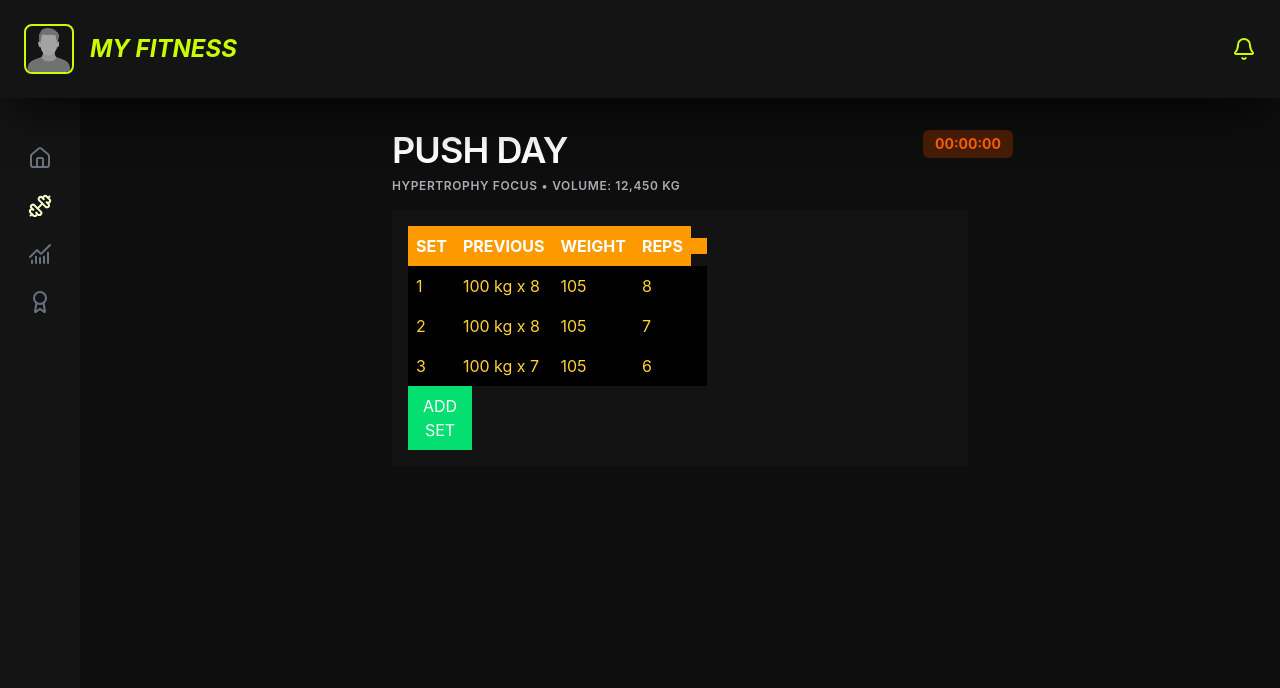
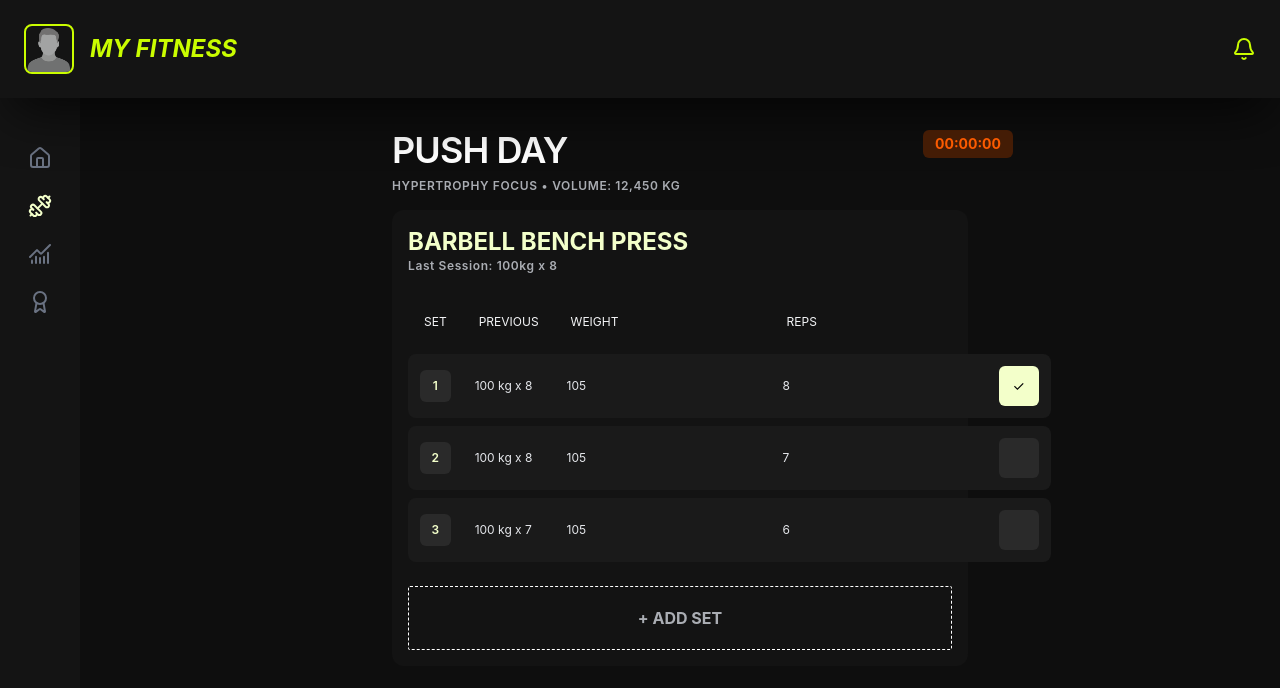
Before and after one commit to LuisAguiarGIT/myFitness, a Next.js app: page /WorkoutLog in a window 1280 px wide. Shown: the top 688 px of the page. Built offline with nearby package versions, Linux system fonts and the light colour scheme.

Commit message:
Polishing up table styling and functionality

```diff
--- a/src/components/WorkoutTable.tsx
+++ b/src/components/WorkoutTable.tsx
@@ -1,13 +1,12 @@
 'use client';
 
 import {
-  ColumnDef,
   createColumnHelper,
   flexRender,
   getCoreRowModel,
   useReactTable,
 } from '@tanstack/react-table';
-import { useState } from 'react';
+import { useState, useMemo } from 'react';
 
 export type Set = {
   set: number;
@@ -18,17 +17,23 @@ export type Set = {
 };
 
 const setsArray = [
-  { set: 1, previous: '100 kg x 8', weight: 105, reps: 8, done: false },
+  { set: 1, previous: '100 kg x 8', weight: 105, reps: 8, done: true },
   { set: 2, previous: '100 kg x 8', weight: 105, reps: 7, done: false },
   { set: 3, previous: '100 kg x 7', weight: 105, reps: 6, done: false },
 ];
 
+export default function WorkoutTable() {
   const columnHelper = createColumnHelper<Set>();
 
-const columns = [
+  const columns = useMemo(
+    () => [
       columnHelper.accessor('set', {
         header: () => 'SET',
-    cell: (info) => info.getValue(),
+        cell: (info) => (
+          <div className="bg-[#2A2A2A] text-center rounded-md py-2 font-semibold text-[#F3FFCA]">
+            {info.getValue()}
+          </div>
+        ),
       }),
       columnHelper.accessor('previous', {
         header: () => 'PREVIOUS',
@@ -36,19 +41,62 @@ const columns = [
       }),
       columnHelper.accessor('weight', {
         header: () => 'WEIGHT',
-    cell: (info) => info.getValue(),
+        cell: (info) => {
+          const value = info.getValue();
+          const rowIndex = info.row.index;
+
+          return (
+            <input
+              type="number"
+              value={value}
+              onChange={(e) =>
+                updateSet(rowIndex, 'weight', Number(e.target.value))
+              }
+            />
+          );
+        },
       }),
       columnHelper.accessor('reps', {
         header: () => 'REPS',
-    cell: (info) => info.getValue(),
+        cell: (info) => {
+          const value = info.getValue();
+          const rowIndex = info.row.index;
+
+          return (
+            <input
+              type="number"
+              value={value}
+              onChange={(e) =>
+                updateSet(rowIndex, 'reps', Number(e.target.value))
+              }
+            />
+          );
+        },
       }),
       columnHelper.accessor('done', {
-    header: () => '',
-    cell: (info) => info.getValue(),
+        header: () => null,
+        cell: (info) => {
+          const value = info.getValue();
+          const rowIndex = info.row.index;
+
+          return (
+            <div className="flex justify-center">
+              <div
+                onClick={() => updateSet(rowIndex, 'done', !value)}
+                className={`w-10 h-10 rounded-md flex items-center justify-center text-sm
+            ${value ? 'bg-[#F3FFCA] text-black' : 'bg-[#2A2A2A] text-transparent'}
+          `}
+              >
+                ✓
+              </div>
+            </div>
+          );
+        },
       }),
-];
+    ],
+    [],
+  );
 
-export default function WorkoutTable() {
   const [sets, setSets] = useState(setsArray);
   const table = useReactTable({
     data: sets,
@@ -57,13 +105,29 @@ export default function WorkoutTable() {
     getCoreRowModel: getCoreRowModel(),
   });
 
+  function updateSet<K extends keyof Set>(
+    index: number,
+    key: K,
+    value: Set[K],
+  ) {
+    setSets((prev) =>
+      prev.map((row, i) => (i === index ? { ...row, [key]: value } : row)),
+    );
+  }
+
+  function getPreviousVolume() {
+    const getLastSet = sets[sets.length - 1];
+
+    return `${getLastSet.weight} kg x ${getLastSet.reps}`;
+  }
+
   function addNewSet() {
     const getSetNumber =
       sets.length > 0 ? Math.max(...sets.map((element) => element.set)) + 1 : 1;
 
     const newSet: Set = {
       set: getSetNumber,
-      previous: '',
+      previous: getPreviousVolume(),
       weight: 0,
       reps: 0,
       done: false,
@@ -73,14 +137,22 @@ export default function WorkoutTable() {
   }
 
   return (
-    <div className="bg-[#131313] p-4 mt-4">
-      <table>
+    <div className="bg-[#131313] p-4 mt-4 rounded-xl">
+      <h1 className="text-2xl font-bold text-[#F3FFCA]">BARBELL BENCH PRESS</h1>
+      <div className="flex text-xs font-semibold tracking-wider text-gray-300/80">
+        <span>Last Session: 100kg x 8</span>
+      </div>
+      <div className="pt-4">
+        <table className="w-full border-separate border-spacing-y-2 border-spacing-x-0 text-xs">
           <thead>
             {table.getHeaderGroups().map((headerGroup) => (
               <tr key={headerGroup.id}>
                 {headerGroup.headers.map((header) => (
-                <th key={header.id}>
-                  <div className="bg-amber-500 p-2 text-">
+                  <th
+                    key={header.id}
+                    className="whitespace-nowrap p-2 text-left font-normal text-gray-100"
+                  >
+                    <div className="p-2">
                       {flexRender(
                         header.column.columnDef.header,
                         header.getContext(),
@@ -93,9 +165,12 @@ export default function WorkoutTable() {
           </thead>
           <tbody>
             {table.getRowModel().rows.map((row) => (
-            <tr key={row.id} className="bg-black">
+              <tr key={row.id}>
                 {row.getVisibleCells().map((cell) => (
-                <td key={cell.id} className="text-amber-300 p-2">
+                  <td
+                    key={cell.id}
+                    className="p-3 text-gray-200 bg-[#1A1A1A] first:rounded-l-lg last:rounded-r-lg"
+                  >
                     {flexRender(cell.column.columnDef.cell, cell.getContext())}
                   </td>
                 ))}
@@ -103,11 +178,12 @@ export default function WorkoutTable() {
             ))}
           </tbody>
         </table>
+      </div>
       <button
-        className="w-16 h-16 cursor-pointer bg-green-400"
+        className="w-full rounded-xs border border-dashed h-16 cursor-pointer mt-4 transition delay-150 hover:bg-[#0E0E0E]"
         onClick={addNewSet}
       >
-        <p>ADD SET</p>
+        <p className="font-bold text-gray-300/80">+ ADD SET</p>
       </button>
     </div>
   );
```
Lines whose indentation alone changed are shown as unchanged.
